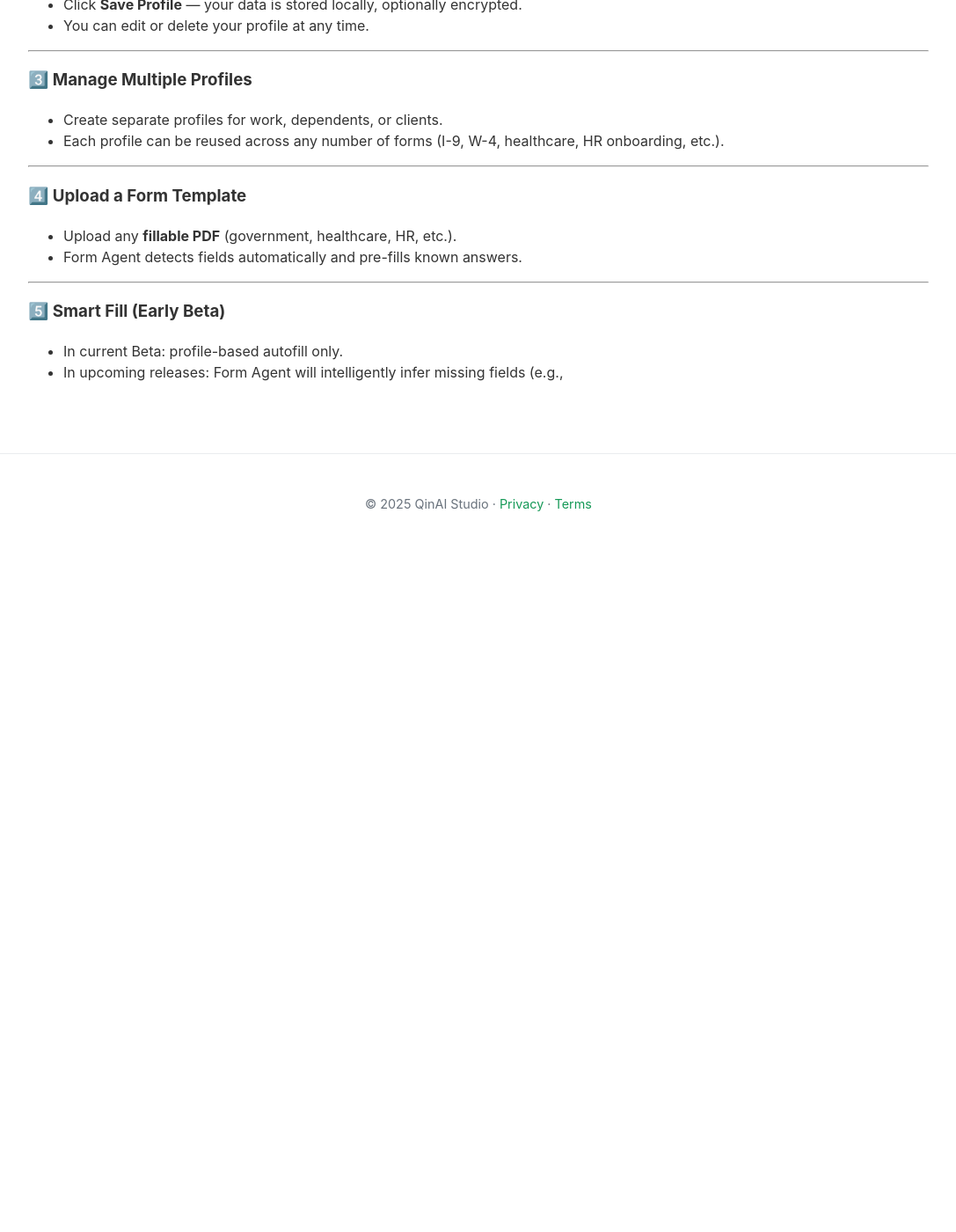
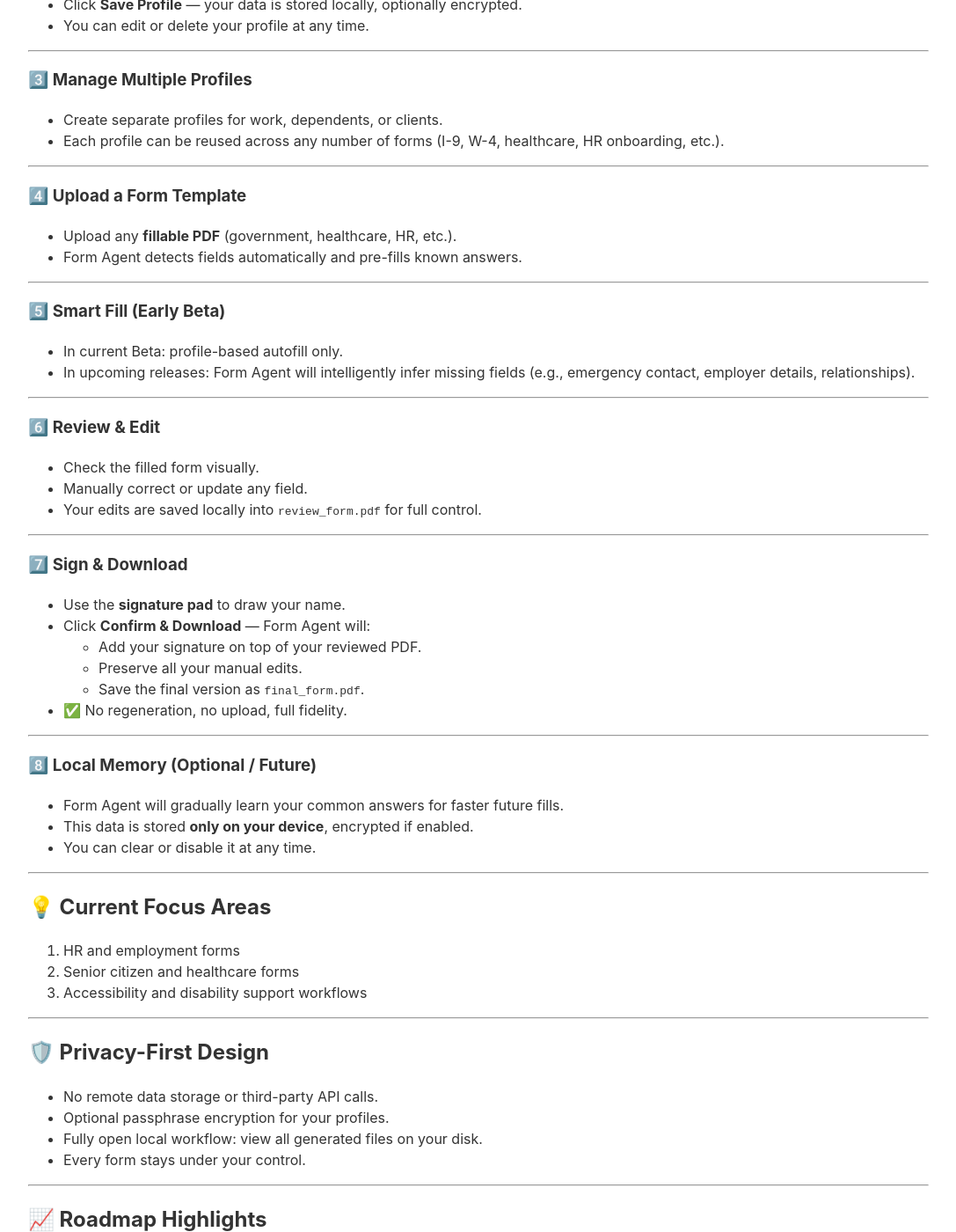
Before and after one commit to LilyQin19/qinaistudio.github.io, a Jekyll site: the page built from FormAgent_UserGuide.md, in a window 1280 px wide and 1400 px high, scrolled down 1290 px. Shown: the whole window at 88% size, without its empty margins (96-1183 px from the left). Built offline with Jekyll 4.4.1, drawn with Linux system fonts in a browser that asks for light colours; our own code applies the rules of GitHub Pages for plain Markdown files; before the commit the page ends 1920 px from its top, so only the background shows below that; some of the changed text lies outside the part shown.

Commit message:
Update FormAgent_UserGuide.md
Complete user guide

```diff
--- a/FormAgent_UserGuide.md
+++ b/FormAgent_UserGuide.md
@@ -58,4 +58,67 @@ It reduces repetitive typing, remembers what you already entered, and lets you r
 
 ### 5️⃣ Smart Fill (Early Beta)
 - In current Beta: profile-based autofill only.
-- In upcoming releases: Form Agent will intelligently infer missing fields (e.g.,
+- In upcoming releases: Form Agent will intelligently infer missing fields (e.g., emergency contact, employer details, relationships).
+
+---
+
+### 6️⃣ Review & Edit
+- Check the filled form visually.
+- Manually correct or update any field.
+- Your edits are saved locally into `review_form.pdf` for full control.
+
+---
+
+### 7️⃣ Sign & Download
+- Use the **signature pad** to draw your name.
+- Click **Confirm & Download** — Form Agent will:
+  - Add your signature on top of your reviewed PDF.
+  - Preserve all your manual edits.
+  - Save the final version as `final_form.pdf`.
+- ✅ No regeneration, no upload, full fidelity.
+
+---
+
+### 8️⃣ Local Memory (Optional / Future)
+- Form Agent will gradually learn your common answers for faster future fills.
+- This data is stored **only on your device**, encrypted if enabled.
+- You can clear or disable it at any time.
+
+---
+
+## 💡 Current Focus Areas
+1. HR and employment forms
+2. Senior citizen and healthcare forms
+3. Accessibility and disability support workflows
+
+---
+
+## 🛡️ Privacy-First Design
+- No remote data storage or third-party API calls.
+- Optional passphrase encryption for your profiles.
+- Fully open local workflow: view all generated files on your disk.
+- Every form stays under your control.
+
+---
+
+## 📈 Roadmap Highlights
+| Stage | Feature | Status |
+|--------|----------|---------|
+| Alpha | Profile + Autofill + Review | ✅ Live |
+| Beta | Local signature & cross-profile reuse | ✅ Live |
+| Beta+ | AI Smart Fill (LLM-assisted) | 🚧 In progress |
+| Beta++ | Memory-based autofill | 🚧 Planned |
+| Release | Dashboard, analytics, team sharing | 🕓 Future |
+
+---
+
+## 💬 Feedback & Contact
+Your input directly shapes the next version of Form Agent!
+
+📧 **Email:** hongrong@qinaistudio.com
+💼 **LinkedIn:** [Lily Qin]([https://www.linkedin.com/in/lilyqin/](https://www.linkedin.com/in/lily-qin-2312382/)
+🌐 **App:** [qinaistudio-formagent.streamlit.app](https://qinaistudio-formagent.streamlit.app)
+
+---
+
+> *© 2025 QinAI Studio — Human-First AI Workflows for Real People.*
```
